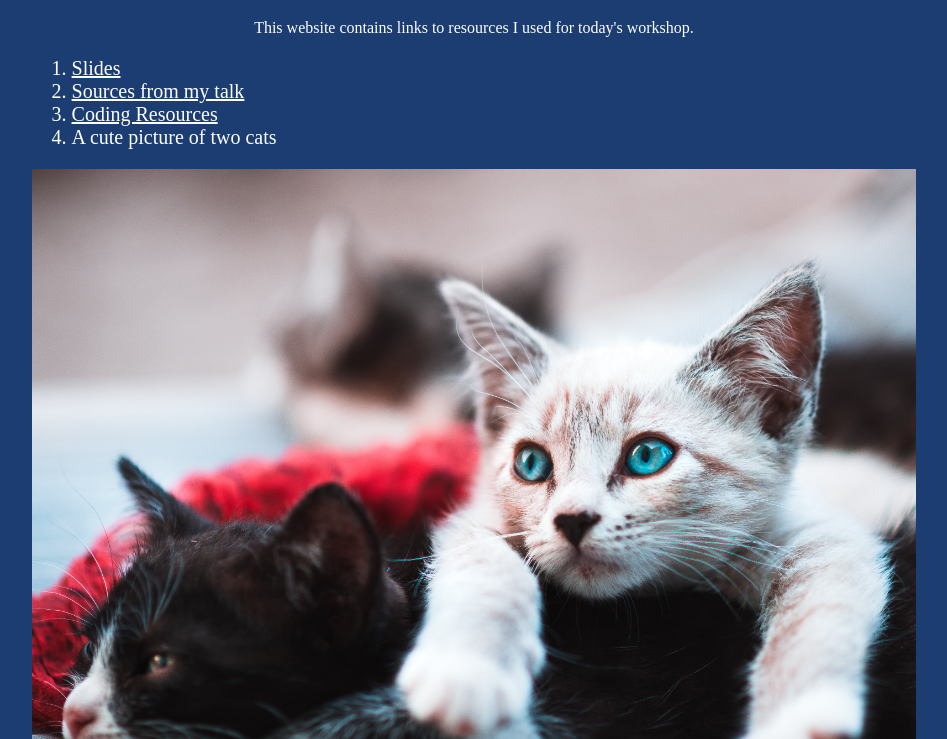
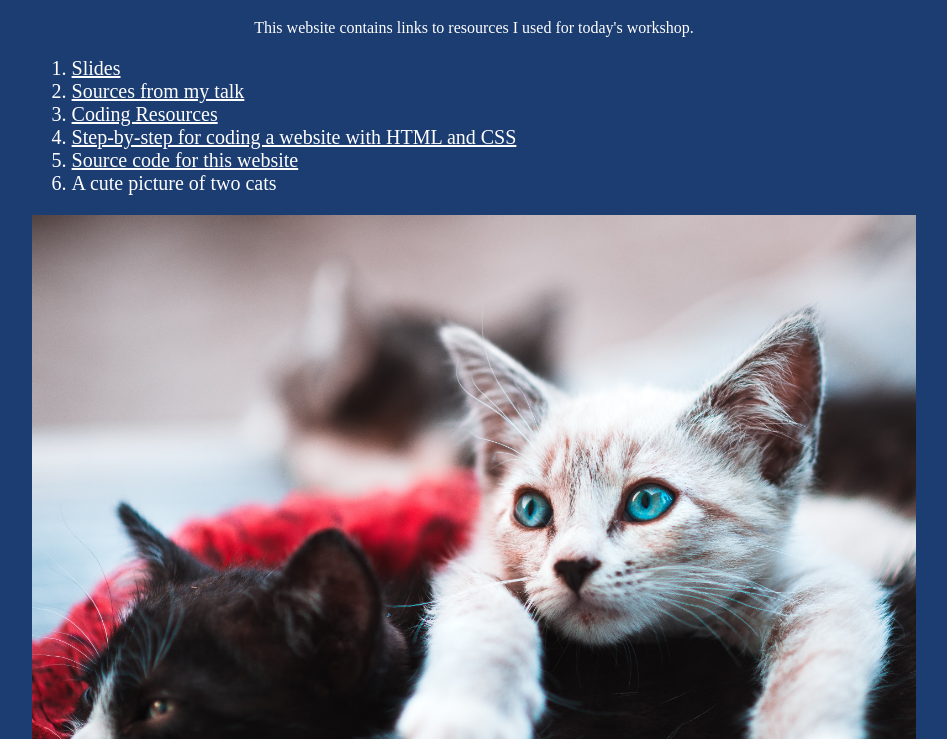
Before and after one commit to sarahesbie/cesa-stem-forum-demo-website, a plain HTML site: page index.html in a window 1280 px wide. Shown: the part 61-800 px from the top of the page, without its empty margins (166-1113 px from the left). Drawn offline with Linux system fonts and the light colour scheme.

Commit message:
extra links for tutorials and source code

```diff
--- a/index.html
+++ b/index.html
@@ -17,6 +17,8 @@
         <li><a href="cesa-stem-forum-slides.pdf">Slides</a></li>
         <li><a href="sources.html">Sources from my talk</a></li>
         <li><a href="coding.html">Coding Resources</a></li>
+        <li><a href="https://github.com/sarahesbie/esbie-journal/blob/master/building-a-simple-website-with-html-and-css.md">Step-by-step for coding a website with HTML and CSS</a></li>
+        <li><a href="https://github.com/sarahesbie/cesa-stem-forum-demo-website">Source code for this website</a></li>
         <li>A cute picture of two cats</a></li>
       </ol>
 
```
